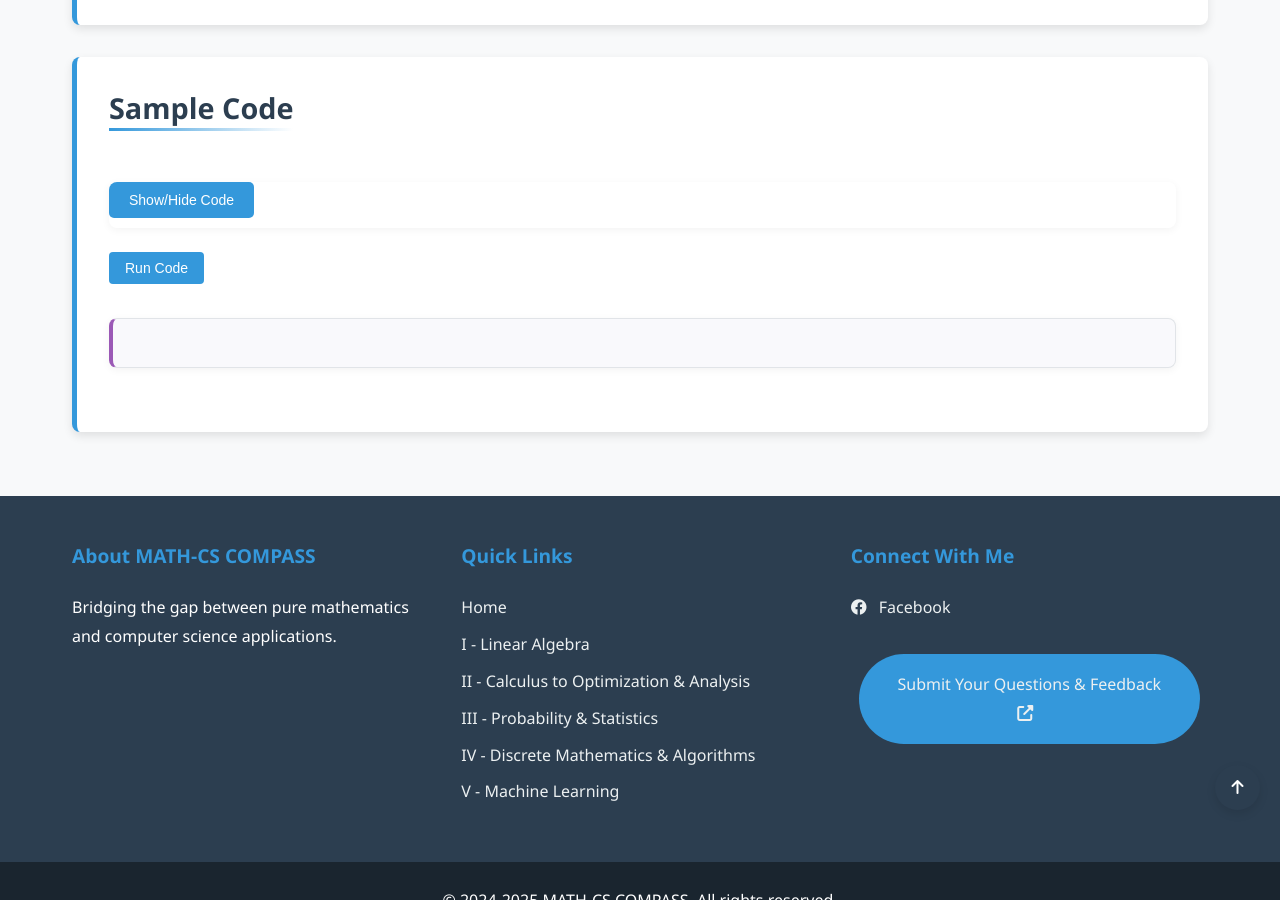
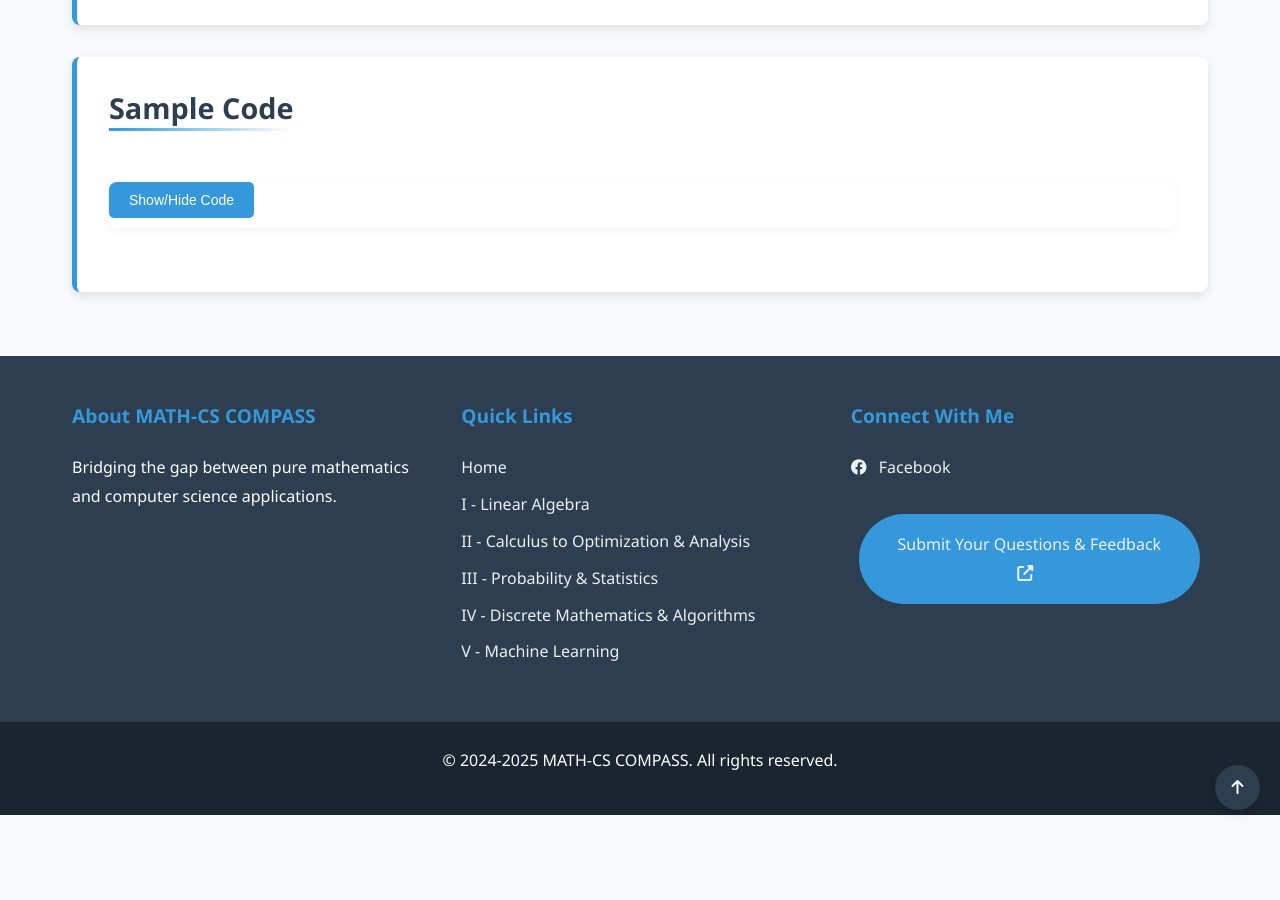
Before and after one commit to Yusukey01/yusukey01.github.io, a Jekyll site: the page built from Mathematics/Machine_learning/autodiff.html, in a window 1280 px wide and 900 px high, scrolled down 4966 px. Built offline with Jekyll 4.4.1, drawn with Linux system fonts in a browser that asks for light colours; after the commit the page ends 5781 px from its top, so only the background shows below that.

```diff
--- a/Mathematics/Machine_learning/autodiff.html
+++ b/Mathematics/Machine_learning/autodiff.html
@@ -563,14 +563,11 @@ uses_python: true
                             </pre>
                         </div>
                     </div>
-                    <button class="run-button" onclick="runPythonCode(this)">Run Code</button>
-                    <div class="python-output"></div>
                 </div>
             </section>
 
         </div>
         <script src="/js/main.js"></script>
-        <script src="/js/runPythonCode.js"></script>
         <script src="/js/collapsible.js"></script>
     </body>
 </html>
--- a/Mathematics/Machine_learning/ml.html
+++ b/Mathematics/Machine_learning/ml.html
@@ -116,6 +116,7 @@ uses_python: false
                         <div class="card-icon">\(\nabla \mathcal{L}\)</div>
                         <h3><a href="autodiff.html">Part 5: Automatic Differentiation</a></h3>
                         <div class="keywords">
+                             <span><strong>Code Included</strong></span>
                             <span>Automatic differentiation (AD)</span>
                             <span>Computational graph</span>
                         </div>
```
Also changed, not shown: other parts of Mathematics/Machine_learning/autodiff.html (+1 -1 lines).
